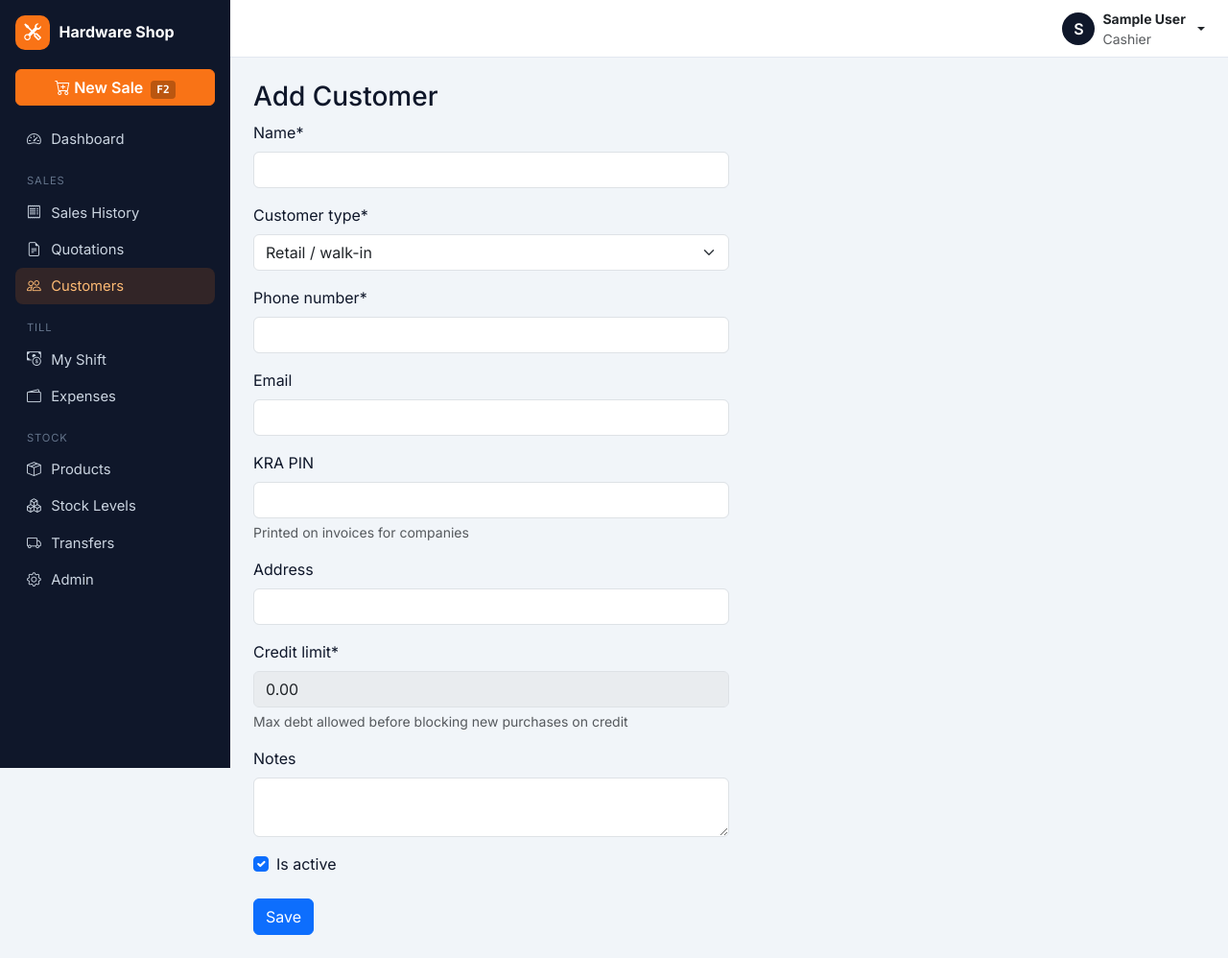
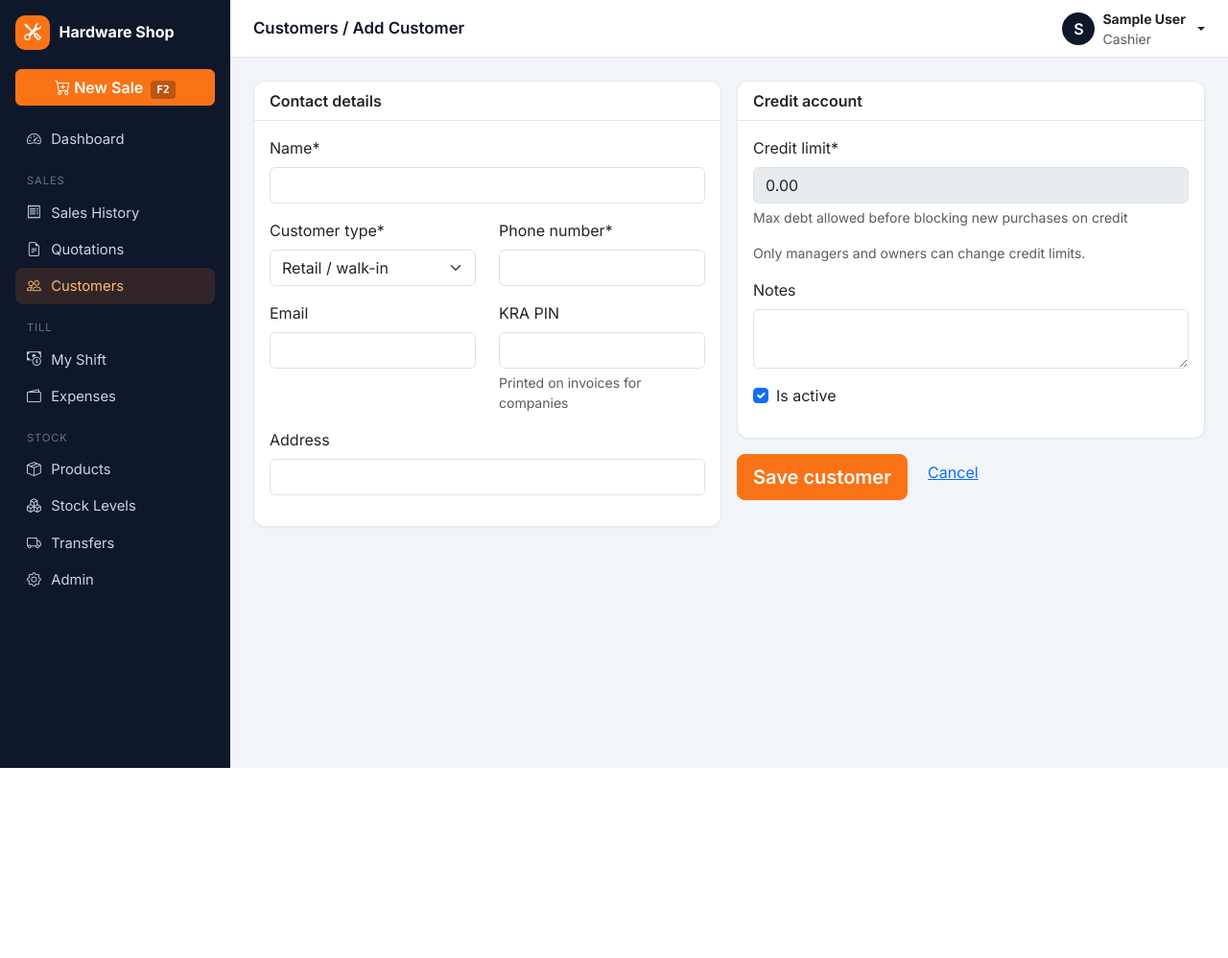
Before and after one commit to VinWonder/Point-Of-Sale-System-, a Django app: page /customers/create/ in a window 1280 px wide. Shown: the whole page at 96% size. After the commit the page ends 800 px from the top, so only its background shows below. Run offline with Django 5.2, Linux system fonts and the light colour scheme; the visitor is signed in with stand-in values (Sample User, id 1); data comes from the database, SQL or seed files in the repository; some libraries are stand-ins or nearby versions.

Commit message:
Two-column product and customer forms with live margin preview
Co-Authored-By: Claude Opus 5.5 <noreply@anthropic.com>

```diff
--- a/templates/customers/customer_form.html
+++ b/templates/customers/customer_form.html
@@ -1,13 +1,43 @@
 {% extends "base.html" %}
 {% load crispy_forms_tags %}
 {% block title %}{{ title }}{% endblock %}
+{% block page_title %}Customers / {{ title }}{% endblock %}
 {% block content %}
-<div class="col-md-6">
-    <h3>{{ title }}</h3>
-    <form method="post">
-        {% csrf_token %}
-        {{ form|crispy }}
-        <button type="submit" class="btn btn-primary mt-2">Save</button>
-    </form>
-</div>
+<form method="post">
+    {% csrf_token %}
+    <div class="row g-3">
+        <div class="col-lg-6">
+            <div class="card">
+                <div class="card-header">Contact details</div>
+                <div class="card-body">
+                    {{ form.name|as_crispy_field }}
+                    <div class="row">
+                        <div class="col-md-6">{{ form.customer_type|as_crispy_field }}</div>
+                        <div class="col-md-6">{{ form.phone_number|as_crispy_field }}</div>
+                    </div>
+                    <div class="row">
+                        <div class="col-md-6">{{ form.email|as_crispy_field }}</div>
+                        <div class="col-md-6">{{ form.kra_pin|as_crispy_field }}</div>
+                    </div>
+                    {{ form.address|as_crispy_field }}
+                </div>
+            </div>
+        </div>
+        <div class="col-lg-6">
+            <div class="card">
+                <div class="card-header">Credit account</div>
+                <div class="card-body">
+                    {{ form.credit_limit|as_crispy_field }}
+                    {% if form.credit_limit.field.disabled %}<p class="small text-muted mt-n2">Only managers and owners can change credit limits.</p>{% endif %}
+                    {{ form.notes|as_crispy_field }}
+                    {{ form.is_active|as_crispy_field }}
+                </div>
+            </div>
+            <div class="d-flex gap-2 mt-3">
+                <button type="submit" class="btn btn-accent btn-lg">Save customer</button>
+                <a href="{% url 'customers:customer_list' %}" class="btn btn-link">Cancel</a>
+            </div>
+        </div>
+    </div>
+</form>
 {% endblock %}
```
Also changed, not shown: templates/inventory/product_form.html (+50 -8 lines).
